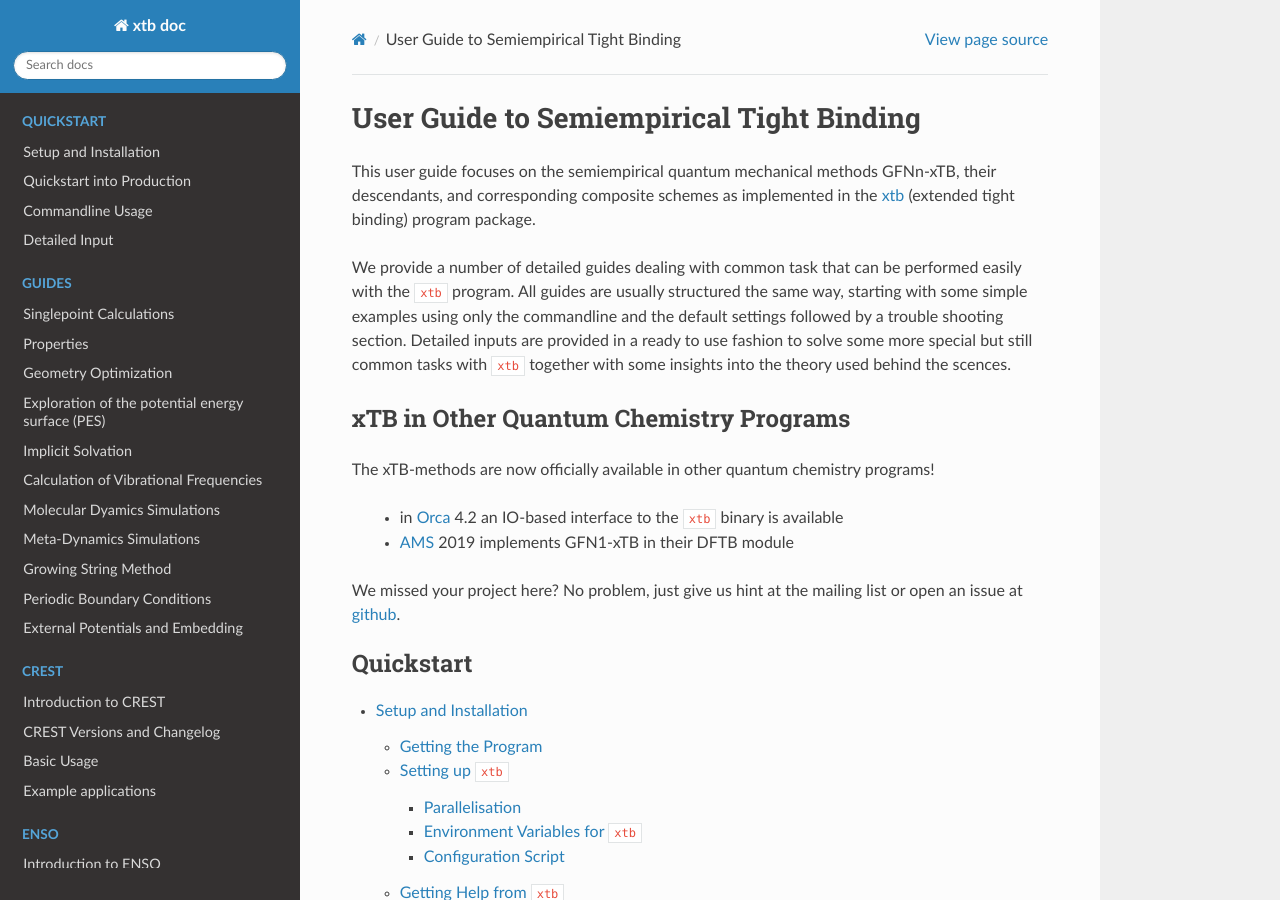
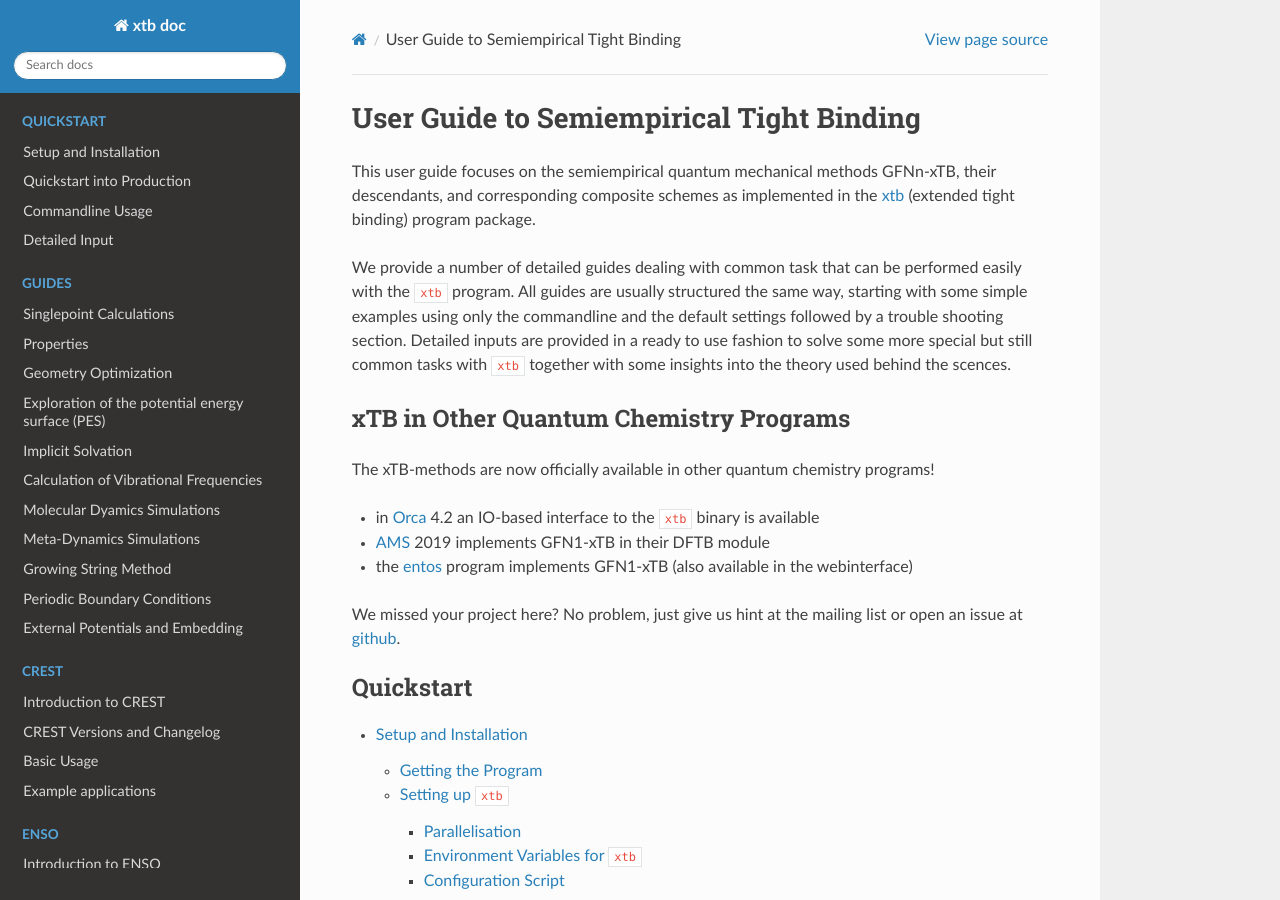
Before and after one commit to grimme-lab/xtb_docs, a Sphinx documentation site: the page built from source/contents.rst, in a window 1280 px wide and 900 px high. Built offline with Sphinx 7.4.7 and the Read the Docs theme 2.0.0, drawn with Linux system fonts in a browser that asks for light colours.

Commit message:
added entos program to external software list

```diff
--- a/source/contents.rst
+++ b/source/contents.rst
@@ -21,11 +21,13 @@ insights into the theory used behind the scences.
 
 The xTB-methods are now officially available in other quantum chemistry programs!
 
- - in `Orca`_ 4.2 an IO-based interface to the ``xtb`` binary is available
- - `AMS`_ 2019 implements GFN1-xTB in their DFTB module
+- in `Orca`_ 4.2 an IO-based interface to the ``xtb`` binary is available
+- `AMS`_ 2019 implements GFN1-xTB in their DFTB module
+- the `entos`_ program implements GFN1-xTB (also available in the webinterface)
 
 .. _Orca: https://orcaforum.kofo.mpg.de
 .. _AMS: https://www.scm.com/product/dftb/
+.. _entos: https://www.entos.info/
 
 We missed your project here?
 No problem, just give us hint at the mailing list or open an issue at `github`_.
```
